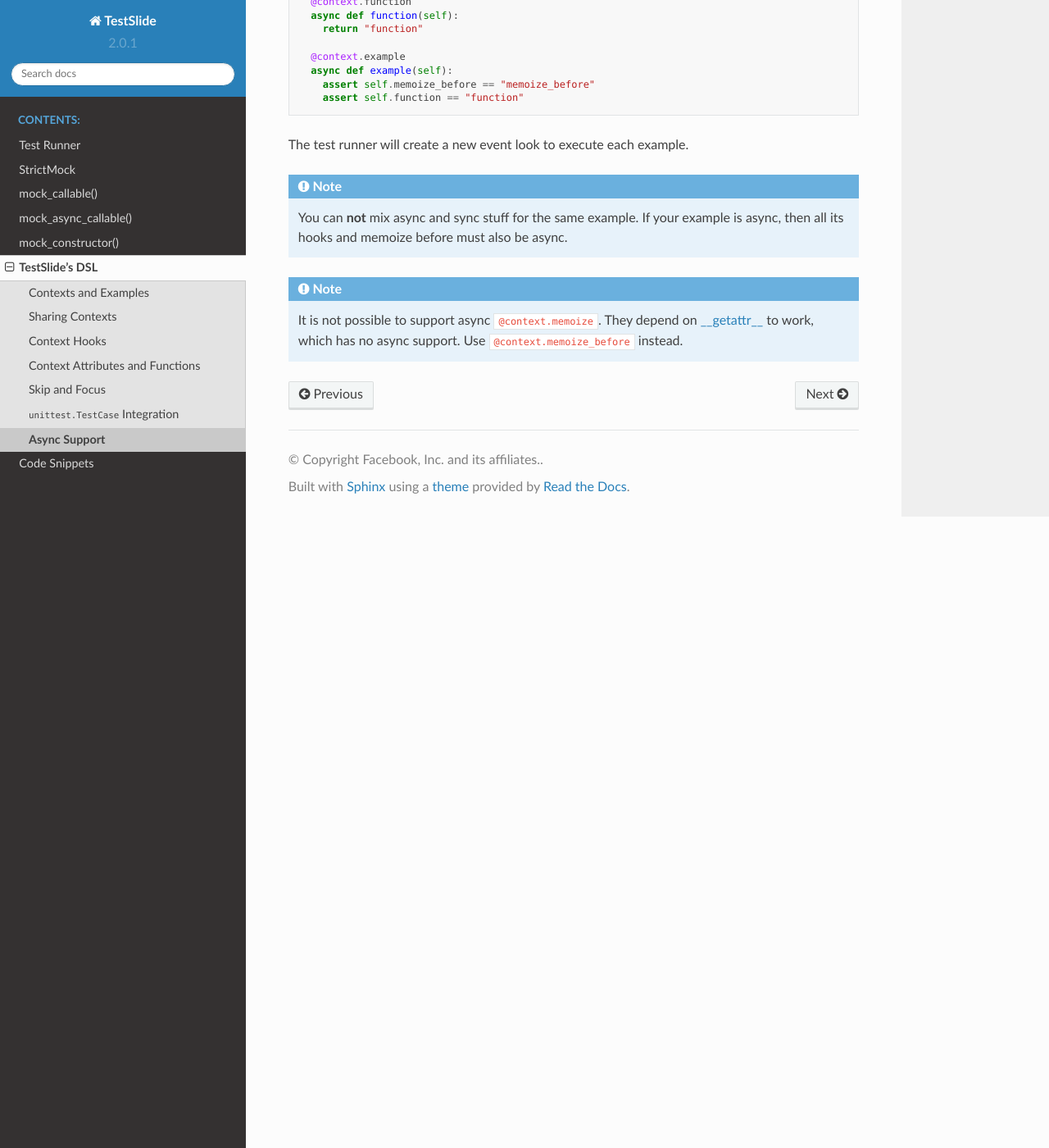
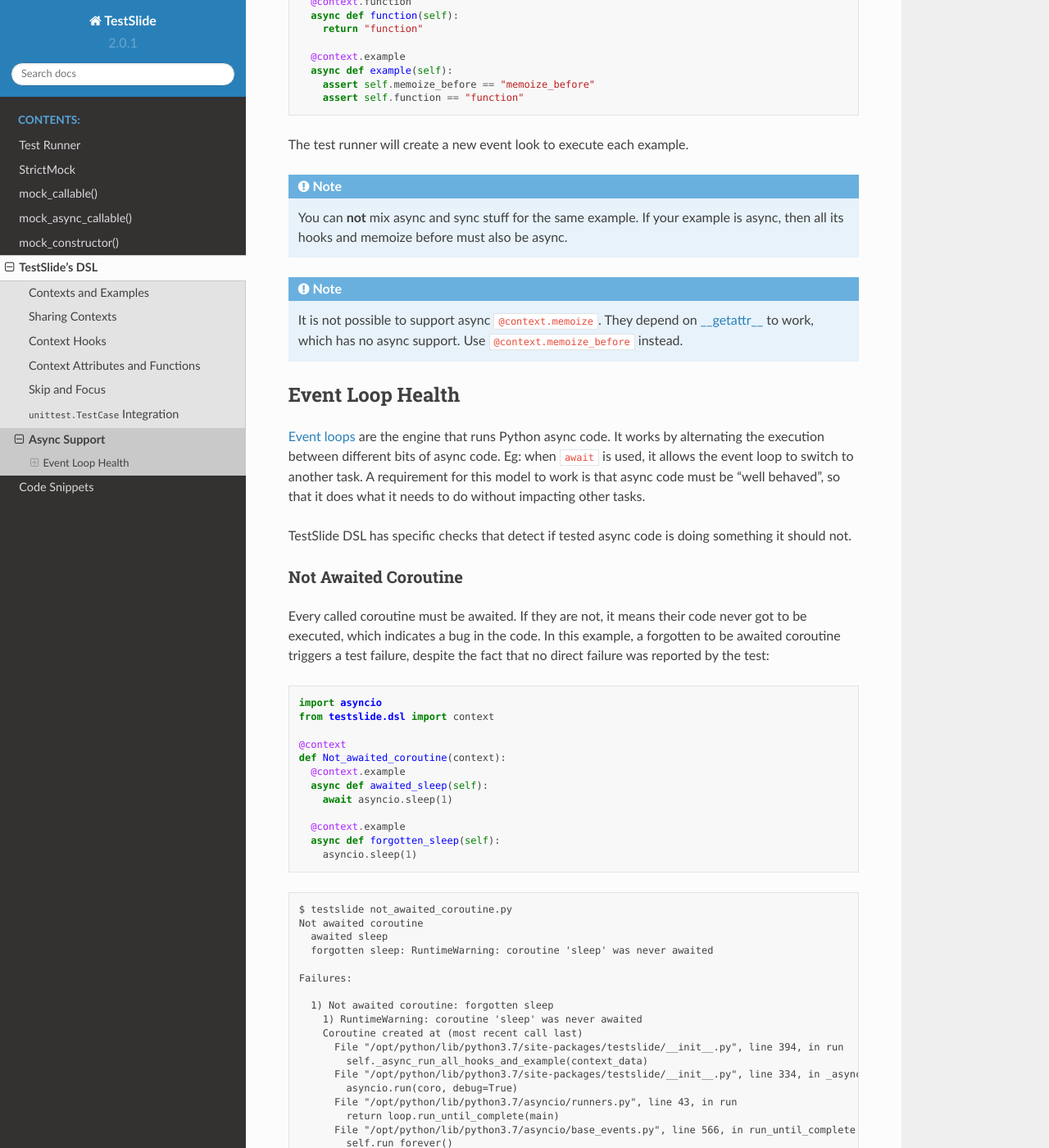
Before and after one commit to facebook/TestSlide, a Sphinx documentation site: the page built from docs/testslide_dsl/async_support/index.rst, in a window 1280 px wide and 1400 px high, scrolled down 779 px. Shown: the whole window at 82% size. Built offline with Sphinx 7.4.7 and the Read the Docs theme 2.0.0, drawn with Linux system fonts in a browser that asks for light colours; some of the changed text lies outside the part shown.

Commit message:
Improve DSL docs on async checks

```diff
--- a/docs/testslide_dsl/async_support/index.rst
+++ b/docs/testslide_dsl/async_support/index.rst
@@ -52,3 +52,132 @@ The test runner will create a new event look to execute each example.
 .. note::
 
   It is not possible to support async ``@context.memoize``. They depend on `__getattr__ <https://docs.python.org/3/reference/datamodel.html#object.__getattr__>`_ to work, which has no async support. Use ``@context.memoize_before`` instead.
+
+
+Event Loop Health
+-----------------
+
+`Event loops <https://docs.python.org/3/library/asyncio-eventloop.html#asyncio-event-loop>`_ are the engine that runs Python async code. It works by alternating the execution between different bits of async code. Eg: when ``await`` is used, it allows the event loop to switch to another task. A requirement for this model to work is that async code must be "well behaved", so that it does what it needs to do without impacting other tasks.
+
+TestSlide DSL has specific checks that detect if tested async code is doing something it should not.
+
+Not Awaited Coroutine
+^^^^^^^^^^^^^^^^^^^^^
+
+Every called coroutine must be awaited. If they are not, it means their code never got to be executed, which indicates a bug in the code. In this example, a forgotten to be awaited coroutine triggers a test failure, despite the fact that no direct failure was reported by the test:
+
+.. code-block:: python
+
+  import asyncio
+  from testslide.dsl import context
+
+  @context
+  def Not_awaited_coroutine(context):
+    @context.example
+    async def awaited_sleep(self):
+      await asyncio.sleep(1)
+
+    @context.example
+    async def forgotten_sleep(self):
+      asyncio.sleep(1)
+
+.. code-block:: none
+
+  $ testslide not_awaited_coroutine.py
+  Not awaited coroutine
+    awaited sleep
+    forgotten sleep: RuntimeWarning: coroutine 'sleep' was never awaited
+
+  Failures:
+
+    1) Not awaited coroutine: forgotten sleep
+      1) RuntimeWarning: coroutine 'sleep' was never awaited
+      Coroutine created at (most recent call last)
+        File "/opt/python/lib/python3.7/site-packages/testslide/__init__.py", line 394, in run
+          self._async_run_all_hooks_and_example(context_data)
+        File "/opt/python/lib/python3.7/site-packages/testslide/__init__.py", line 334, in _async_run_all_hooks_and_example
+          asyncio.run(coro, debug=True)
+        File "/opt/python/lib/python3.7/asyncio/runners.py", line 43, in run
+          return loop.run_until_complete(main)
+        File "/opt/python/lib/python3.7/asyncio/base_events.py", line 566, in run_until_complete
+          self.run_forever()
+        File "/opt/python/lib/python3.7/asyncio/base_events.py", line 534, in run_forever
+          self._run_once()
+        File "/opt/python/lib/python3.7/asyncio/base_events.py", line 1763, in _run_once
+          handle._run()
+        File "/opt/python/lib/python3.7/asyncio/events.py", line 88, in _run
+          self._context.run(self._callback, *self._args)
+        File "/opt/python/lib/python3.7/site-packages/testslide/__init__.py", line 244, in _real_async_run_all_hooks_and_example
+          self.example.code, context_data
+        File "/opt/python/lib/python3.7/site-packages/testslide/__init__.py", line 218, in _fail_if_not_coroutine_function
+          return await func(*args, **kwargs)
+        File "/home/fornellas/tmp/not_awaited_coroutine.py", line 12, in forgotten_sleep
+          asyncio.sleep(1)
+        File "/opt/python/lib/python3.7/contextlib.py", line 119, in __exit__
+          next(self.gen)
+
+  Finished 2 example(s) in 1.0s:
+    Successful: 1
+    Failed: 1
+
+Even Loop Lock Up
+^^^^^^^^^^^^^^^^^
+
+Async code must do their work in small chunks, properly awaiting other functions when needed. If an async function does some CPU intensive task that takes a long time to compute, or if it calls a sync function that takes a long time to return, the entirety of the event loop will be locked up. This means that no other code can be executed until this bad async function returns.
+
+If during the test execution a task blocks the event loop, it will trigger a test failure, despite the fact that no direct failure was reported by the test:
+
+.. code-block:: python
+
+  import time
+  from testslide.dsl import context
+
+  @context
+  def Blocked_event_loop(context):
+    @context.example
+    async def blocking_sleep(self):
+      time.sleep(1)
+
+.. code-block:: none
+
+  $ testslide blocked_event_loop.py
+  Blocked event loop
+    blocking sleep: RuntimeError: Executing <Task finished coro=<_ExampleRunner._real_async_run_all_hooks_and_example() done, defined at /opt/python/lib/python3.7/site-packages/testslide/__init__.py:220> result=None created at /opt/python/lib/python3.7/asyncio/base_events.py:558> took 1.002 seconds
+
+  Failures:
+
+    1) Blocked event loop: blocking sleep
+      1) RuntimeError: Executing <Task finished coro=<_ExampleRunner._real_async_run_all_hooks_and_example() done, defined at /opt/python/lib/python3.7/site-packages/testslide/__init__.py:220> result=None created at /opt/python/lib/python3.7/asyncio/base_events.py:558> took 1.002 seconds
+        File "/opt/python/lib/python3.7/contextlib.py", line 119, in __exit__
+          next(self.gen)
+
+  Finished 1 example(s) in 1.0s:
+    Failed: 1
+
+Python's default threshold for triggering this event loop lock up failure is **100ms**. If your problem domain requires something smaller or bigger, you can easily customize it:
+
+.. code-block:: python
+
+  import asyncio
+  import time
+  from testslide.dsl import context
+
+  @context
+  def Custom_slow_callback_duration(context):
+    @context.before
+    async def increase_slow_callback_duration(self):
+      loop = asyncio.get_running_loop()
+      loop.slow_callback_duration = 2
+
+    @context.example
+    async def blocking_sleep(self):
+      time.sleep(1)
+
+.. code-block:: none
+
+  $ testslide custom_slow_callback_duration.py
+  Custom slow callback duration
+    blocking sleep
+
+  Finished 1 example(s) in 1.0s:
+    Successful: 1
```
